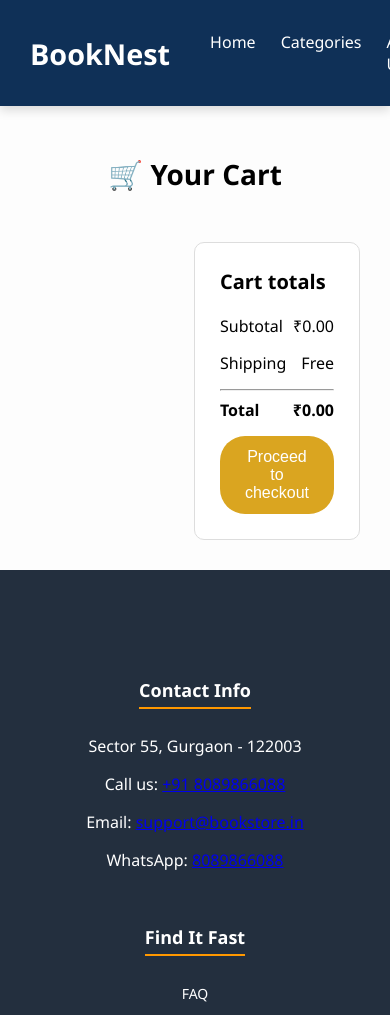
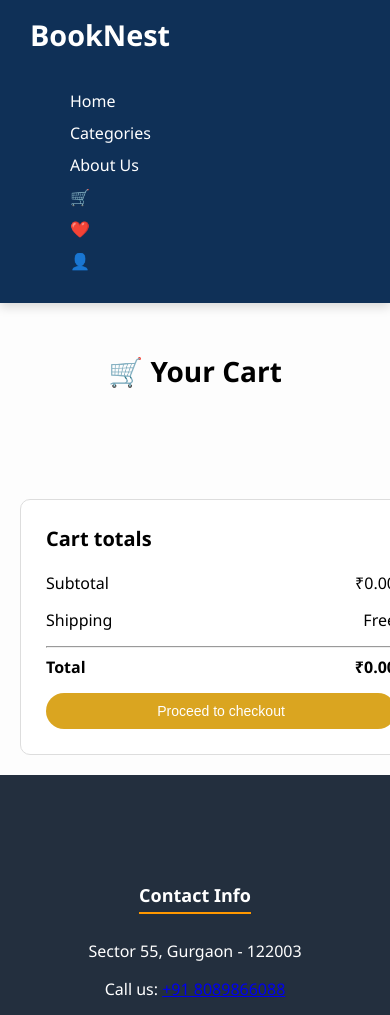
Before and after one commit to harshitha998-lang/bookstore, a PHP site: page /cart.php in a window 390 px wide; the page is wider, and only the part inside the window is pictured. Shown: the top 1015 px of that part. Run offline with PHP 8.4, Linux system fonts and the light colour scheme; the visitor is signed in with stand-in values (Sample User, id 1); data that the repository does not hold is empty.

Commit message:
Update cart.php

```diff
--- a/cart.php
+++ b/cart.php
@@ -105,6 +105,7 @@ $subtotal = 0;
         .qty-box button {
             padding: 5px 10px;
         }
+
         /* Navigation Bar */
         .navbar {
             background-color: #0f3057;
@@ -141,7 +142,71 @@ $subtotal = 0;
             color: #ffcc29;
         }
 
+        /* Responsive Styles */
+        @media (max-width: 768px) {
+            .container {
+                flex-direction: column;
+                padding: 20px;
+            }
 
+            .cart-item {
+                flex-direction: column;
+                align-items: flex-start;
+            }
+
+            .cart-item img {
+                width: 100%;
+                max-width: 200px;
+                margin-bottom: 15px;
+            }
+
+            .cart-item-price,
+            .cart-item-qty,
+            .cart-item-subtotal {
+                width: 100%;
+                text-align: left;
+                margin-top: 10px;
+            }
+
+            .cart-totals {
+                width: 100%;
+                margin-top: 30px;
+            }
+
+            .nav-links {
+                flex-direction: column;
+                gap: 10px;
+                padding-top: 10px;
+            }
+
+            .navbar {
+                flex-direction: column;
+                align-items: flex-start;
+            }
+
+            .logo {
+                margin-bottom: 10px;
+            }
+        }
+
+        @media (max-width: 480px) {
+            h1 {
+                font-size: 22px;
+            }
+
+            .checkout-btn {
+                font-size: 14px;
+                padding: 10px 20px;
+            }
+
+            .cart-item-details h3 {
+                font-size: 16px;
+            }
+
+            .cart-item-details p {
+                font-size: 13px;
+            }
+        }
     </style>
 </head>
 <body>
@@ -158,7 +223,7 @@ $subtotal = 0;
   </ul>
 </nav>
 
-    <h1 style="padding: 30px 30px 0; font-size: 28px;"><center>🛒 Your Cart</h1>
+<h1 style="padding: 30px 30px 0; font-size: 28px;"><center>🛒 Your Cart</center></h1>
 <div class="container">
     <div class="cart-items">
         <?php while($row = mysqli_fetch_assoc($result)):
@@ -207,11 +272,9 @@ $subtotal = 0;
         </form>
     </div>
 </div>
+
 <footer>
-<?php
-
-include 'footer.php';
-?>
+<?php include 'footer.php'; ?>
 </footer>
 </body>
 </html>
```
Lines whose indentation alone changed are shown as unchanged.
